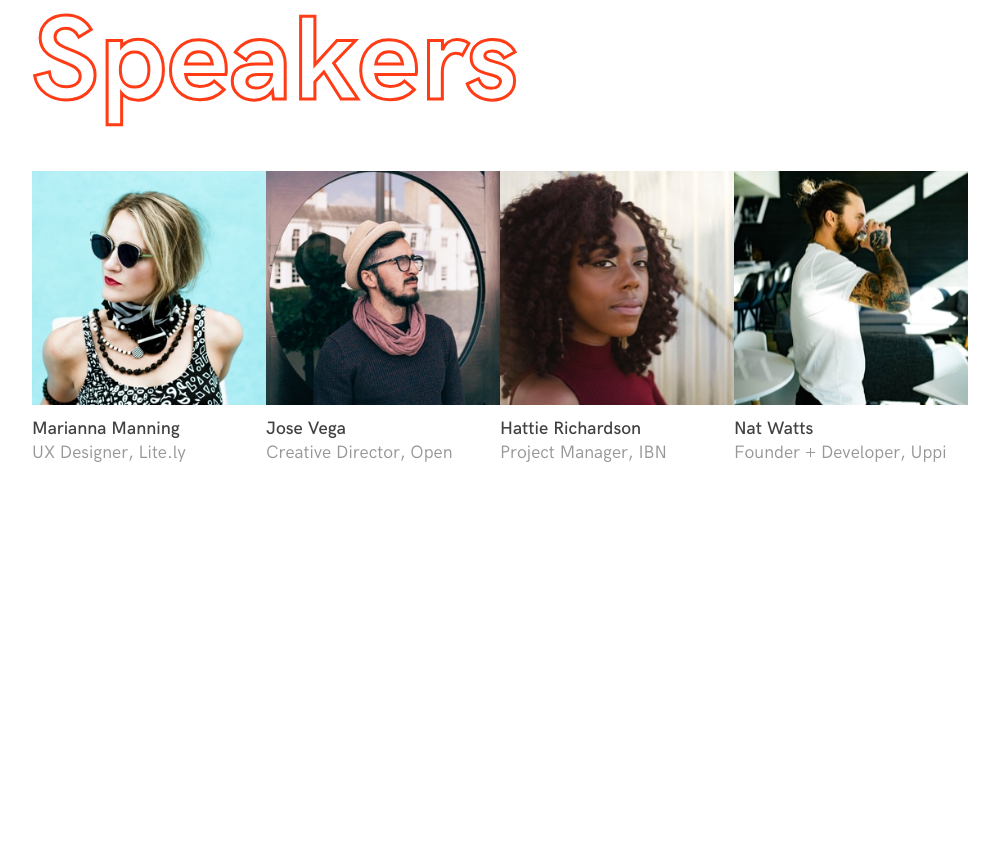
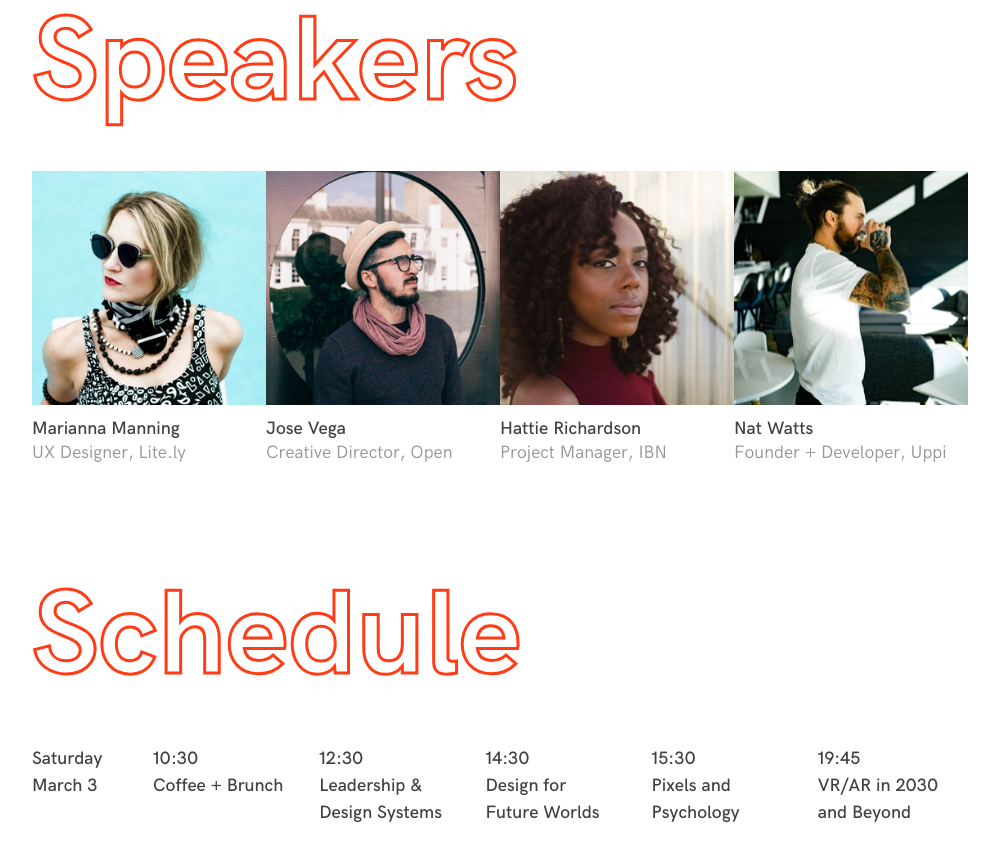
Before and after one commit to vandaadams/good-times, a plain HTML site: page index.html in a window 1280 px wide. Shown: the part 2109-2969 px from the top of the page, without its empty margins (140-1139 px from the left). Before the commit the page ends 2670 px from the top, so only its background shows below. Drawn offline with Linux system fonts and the light colour scheme.

Commit message:
added schedule content

```diff
--- a/index.html
+++ b/index.html
@@ -163,6 +163,39 @@
         </div>
       </div>
 
+      <div class="about mb4 mb5-ns" id="about">
+        <h1 class="heading heading-orange">
+          Schedule
+        </h1>
+        <div class="schedule-container flex overflow-auto">
+          <div class="schedule-day">
+            Saturday March 3
+          </div>
+          <div class="schedule flex">
+            <div class="w-20 ph3">
+              <div class="schedule-time">10:30</div>
+              <div class="schedule-event">Coffee + Brunch</div>
+            </div>
+            <div class="w-20 ph3">
+              <div class="schedule-time">12:30</div>
+              <div class="schedule-event">Leadership & Design Systems</div>
+            </div>
+            <div class="w-20 ph3">
+              <div class="schedule-time">14:30</div>
+              <div class="schedule-event">Design for Future Worlds</div>
+            </div>
+            <div class="w-20 ph3">
+              <div class="schedule-time">15:30</div>
+              <div class="schedule-event">Pixels and Psychology</div>
+            </div>
+            <div class="w-20 ph3">
+              <div class="schedule-time">19:45</div>
+              <div class="schedule-event">VR/AR in 2030 and Beyond</div>
+            </div>
+          </div>
+        </div>
+      </div>
+
     </div>
 
   <script src="js/in-view.js"></script>
```
